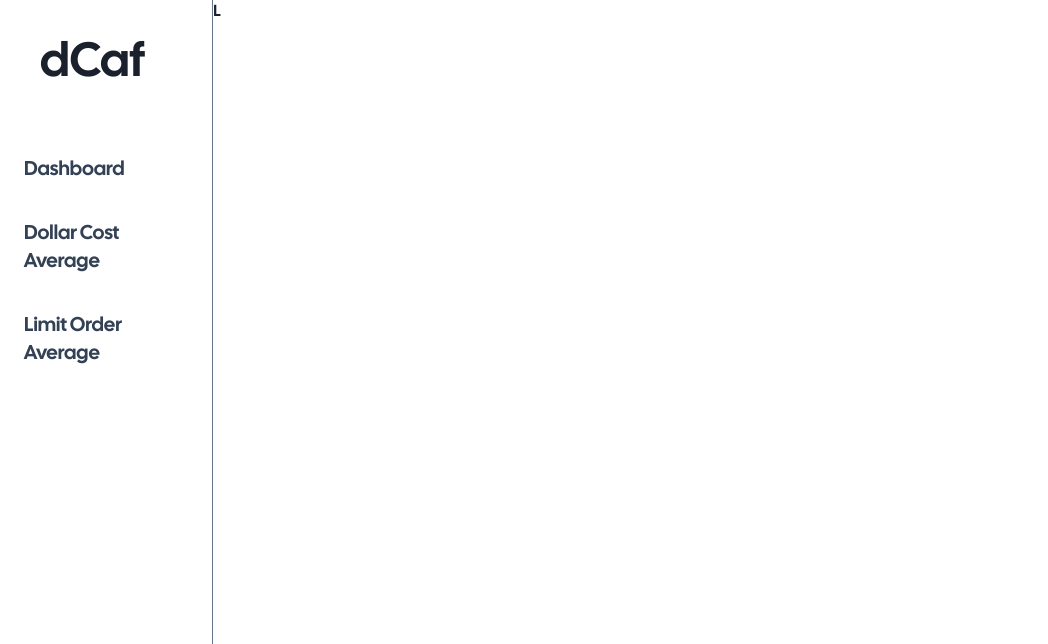
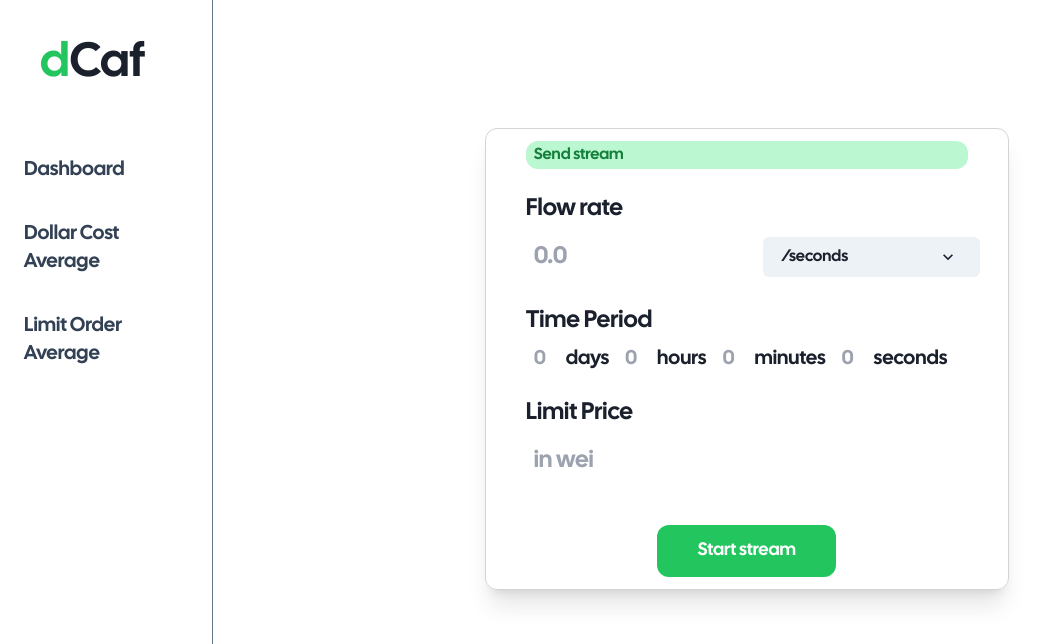
Before and after one commit to Dhruv-2003/dCaf, a Next.js app in the folder frontend/front/: page /loa in a window 1280 px wide. Shown: the top 644 px of the page, without its empty margins (0-1048 px from the left). Built offline with nearby package versions, Linux system fonts and the light colour scheme; what wagmi would draw is missing.

Commit message:
feat: dashboard updated

```diff
--- a/frontend/front/components/dashboard.js
+++ b/frontend/front/components/dashboard.js
@@ -1,8 +1,88 @@
 import React from "react";
+import { useAccount } from "wagmi";
+import {
+  Accordion,
+  AccordionItem,
+  AccordionButton,
+  AccordionPanel,
+  AccordionIcon,
+  Box,
+} from "@chakra-ui/react";
+import {
+  Table,
+  Thead,
+  Tbody,
+  Tfoot,
+  Tr,
+  Th,
+  Td,
+  TableCaption,
+  TableContainer,
+} from "@chakra-ui/react";
 
 const Dashboard = () => {
+  const { isConnected } = useAccount();
+
   return (
     <div className="w-full">
+      {isConnected ? (
+        <div className="flex flex-col justify-center items-center mx-auto">
+          <div className="mt-20">
+            <div className="w-full flex flex-col justify-center items-center mx-auto">
+              <div className="flex justify-start">
+                <p className="text-3xl text-green-500 ">Current Streams</p>
+              </div>
+              <div className="mt-8 w-3/4 justify-center flex items-center mx-auto">
+                <div className="border border-gray-200 px-4 py-3 rounded-xl shadow-xl">
+                  <div>
+                    <Accordion
+                      defaultIndex={[0]}
+                      allowMultiple={true}
+                      className=""
+                    >
+                      <AccordionItem>
+                        <h2>
+                          <AccordionButton>
+                            <Box as="span" flex="1" textAlign="left">
+                              <TableContainer>
+                                <Table variant="simple">
+                                  <Thead>
+                                    <Tr>
+                                      <Th>Type</Th>
+                                      <Th>Flow rate</Th>
+                                      <Th>Frequency</Th>
+                                      <Th>Ending At</Th>
+                                    </Tr>
+                                  </Thead>
+                                  <Tbody>
+                                    <Tr>
+                                      <Td>DCA</Td>
+                                      <Td isNumeric>0.1245</Td>
+                                      <Td isNumeric>30</Td>
+                                      <Td isNumeric>25/04/2024 12:26</Td>
+                                    </Tr>
+                                  </Tbody>
+                                </Table>
+                              </TableContainer>
+                            </Box>
+                            <AccordionIcon />
+                          </AccordionButton>
+                        </h2>
+                        <AccordionPanel pb={4}>
+                         <div className="mx-10 flex justify-between">
+                            <button className="bg-green-200 px-7 py-1 rounded-md text-green-600">edit</button>
+                            <button className="bg-red-200 px-7 py-1 rounded-md text-red-600">cancel</button>
+                         </div>
+                        </AccordionPanel>
+                      </AccordionItem>
+                    </Accordion>
+                  </div>
+                </div>
+              </div>
+            </div>
+          </div>
+        </div>
+      ) : (
         <div className="flex flex-col justify-center items-center m-auto h-screen">
           <div className="mb-60">
             <div className="w-full flex flex-col justify-center items-center mx-auto">
@@ -21,6 +101,7 @@ const Dashboard = () => {
             </div>
           </div>
         </div>
+      )}
     </div>
   );
 };
--- a/frontend/front/components/sidebar.js
+++ b/frontend/front/components/sidebar.js
@@ -11,7 +11,7 @@ const Sidebar = ({children}) => {
       <div className="flex flex-col border-r border-slate-500 w-1/6 h-screen">
         <div className="mt-10">
           <div>
-            <p className="text-5xl px-10">dCaf</p>
+            <p className="text-5xl px-10"><span className="text-green-500">d</span>Caf</p>
           </div>
           <div className="mt-10 text-xl flex flex-col">
             <ul>
--- a/frontend/front/pages/loa.js
+++ b/frontend/front/pages/loa.js
@@ -1,8 +1,81 @@
 import React from 'react'
-
+import { Select } from "@chakra-ui/react";
 const Loa = () => {
   return (
-    <div>L</div>
+    <div className="w-full">
+      <div className="flex justify-center items-center mx-auto ">
+        <div className="mt-32">
+          <div className="flex flex-col justify-center items-center mx-auto">
+            <div className="px-10 py-3 border border-zinc-300 rounded-xl shadow-xl">
+              <div className=" bg-green-200 text-green-700 px-2 py-0.5 rounded-xl">
+                <p>Send stream</p>
+              </div>
+              <div className="flex flex-col justify-start">
+                <div className="mt-6">
+                  <p className="text-2xl">Flow rate</p>
+                  <div className="flex mt-2 align-middle items-center">
+                    <input
+                      type="text"
+                      placeholder="0.0"
+                      className="focus:border-green-500 px-2 py-2 w-full text-2xl border-slate-300"
+                    ></input>
+                    <Select
+                      variant="filled"
+                      placeholder=""
+                      className="px-1 mx-3"
+                    >
+                      <option value="">/seconds</option>
+                      <option value="">/minute</option>
+                      <option value="">/hour</option>
+                      <option value="">/days</option>
+                      <option value="">/months</option>
+                    </Select>
+                  </div>
+                  <div className="flex flex-col mt-6">
+                    <p className="text-2xl">Time Period</p>
+                    <div className="flex align-middle items-center mt-2">
+                      <input
+                        type="number"
+                        placeholder="0"
+                        className="w-8 px-2 text-xl"
+                      ></input>
+                      <p className="mx-2 text-xl">days</p>
+                      <input
+                        type="number"
+                        placeholder="0"
+                        className="w-8 px-2 text-xl"
+                      ></input>
+                      <p className="mx-2 text-xl">hours</p>
+                      <input
+                        type="number"
+                        placeholder="0"
+                        className="w-8 px-2 text-xl"
+                      ></input>
+                      <p className="mx-2 text-xl">minutes</p>
+                      <input
+                        type="number"
+                        placeholder="0"
+                        className="w-8 px-2 text-xl"
+                      ></input>
+                      <p className="mx-2 text-xl">seconds</p>
+                    </div>
+                  </div>
+                  <div className="flex flex-col mt-6">
+                  <p className="text-2xl">Limit Price</p>
+                    <input type="text" className='focus:border-green-500 px-2 py-2 w-full text-2xl border-slate-300 mt-2' placeholder='in wei'></input>
+                  </div>
+                  <div className="flex justify-center items-center mt-10">
+                    <button className="bg-green-500 text-white px-10 py-3 rounded-xl text-lg hover:bg-white hover:text-green-500 hover:border hover:border-green-500">
+                      Start stream
+                    </button>
+                  </div>
+                </div>
+              </div>
+            </div>
+          </div>
+        </div>
+      </div>
+    </div>
   )
 }
 
```
Lines whose indentation alone changed are shown as unchanged.
